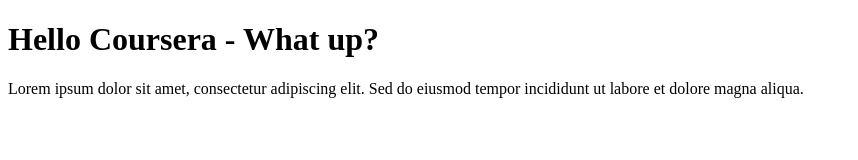
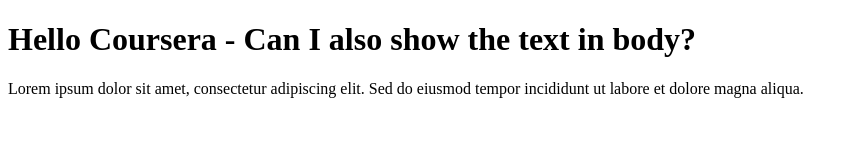
Before and after one commit to Flokff/coursera-test, a plain HTML site: page index.html in a window 1280 px wide. Shown: the whole page, without its empty margins (0-858 px from the left). Drawn offline with Linux system fonts and the light colour scheme.

Commit message:
Changed index.html again.

```diff
--- a/index.html
+++ b/index.html
@@ -6,7 +6,7 @@
     <title>Hello Coursera</title>
 </head>
 <body>
-    <h1>Hello Coursera - What up?</h1>
+    <h1>Hello Coursera - Can I also show the text in body?</h1>
     <p>Lorem ipsum dolor sit amet, consectetur adipiscing elit. Sed do eiusmod tempor incididunt ut labore et dolore magna aliqua.</p>
 </body>
 </html>
```
